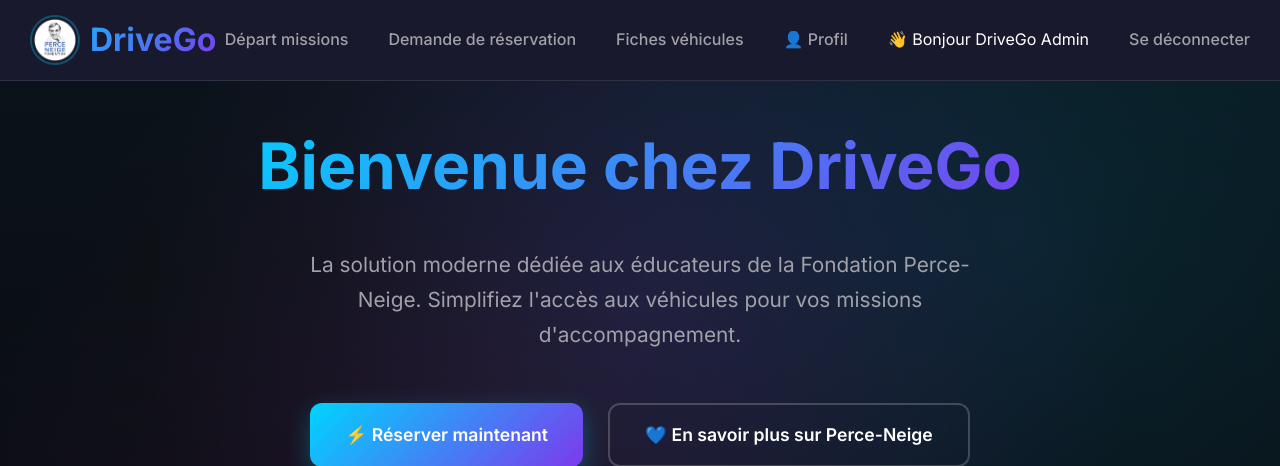
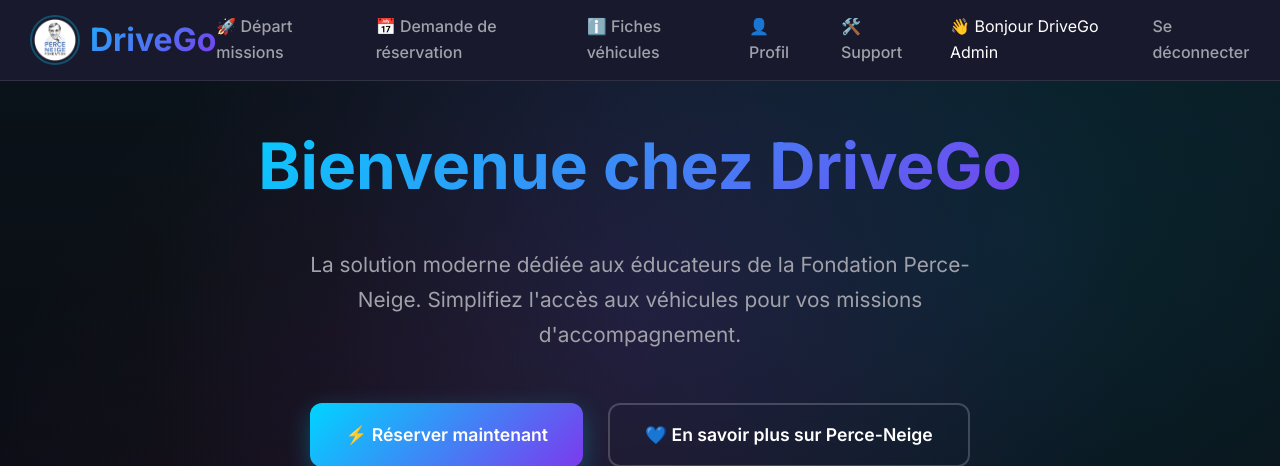
Before and after one commit to samutax75/Projet-DriveGo, a Flask app: page / in a window 1280 px wide. Shown: the top 466 px of the page. Run offline with Flask 3, Linux system fonts and the light colour scheme; a user stored in the database is signed in.

Commit message:
Mise à jour pas index et logo

```diff
--- a/backend/templates/index.html
+++ b/backend/templates/index.html
@@ -17,10 +17,12 @@
             <ul class="nav-links">
                 {% if user_logged_in %}
                     <!-- Liens pour utilisateurs connectés -->
-                    <li><a href="{{ url_for('gestion_vehicules') }}">Départ missions</a></li>
-                    <li><a href="{{ url_for('reservation') }}">Demande de réservation</a></li>
-                    <li><a href="{{ url_for('vehicles_page') }}">Fiches véhicules</a></li>
+                    <li><a href="{{ url_for('gestion_vehicules') }}">🚀 Départ missions</a></li>
+                    <li><a href="{{ url_for('reservation') }}">📅 Demande de réservation</a></li>
+                    <li><a href="{{ url_for('vehicles_page') }}">ℹ️ Fiches véhicules</a></li>
                     <li><a href="{{ url_for('profil') }}">👤 Profil</a></li>
+                    <li><a href="{{ url_for('support') }}">🛠️ Support</a></li>
+
                     <li class="user-name">👋 Bonjour {{ user_name }}</li>
                     <li><a href="{{ url_for('logout') }}" class="logout-btn">Se déconnecter</a></li>
                 {% else %}
@@ -29,11 +31,11 @@
                 {% endif %}
             </ul>
 
-            <!-- <div class="burger-menu" id="burgerMenu">
+            <div class="burger-menu" id="burgerMenu">
                 <div class="burger-line"></div>
                 <div class="burger-line"></div>
                 <div class="burger-line"></div>
-            </div> -->
+            </div>
         </div>
     </header>
 
@@ -75,7 +77,6 @@
                 {% else %}
                     <a href="{{ url_for('connexion') }}" class="btn btn-primary">⚡ Se connecter</a>
                     <a href="{{ url_for('inscription') }}" class="btn btn-primary">📝 S'inscrire</a>
-
                     <a href="{{ url_for('aide') }}" class="btn btn-primary"> ℹ️ Aide</a>
 
                 {% endif %}
```
